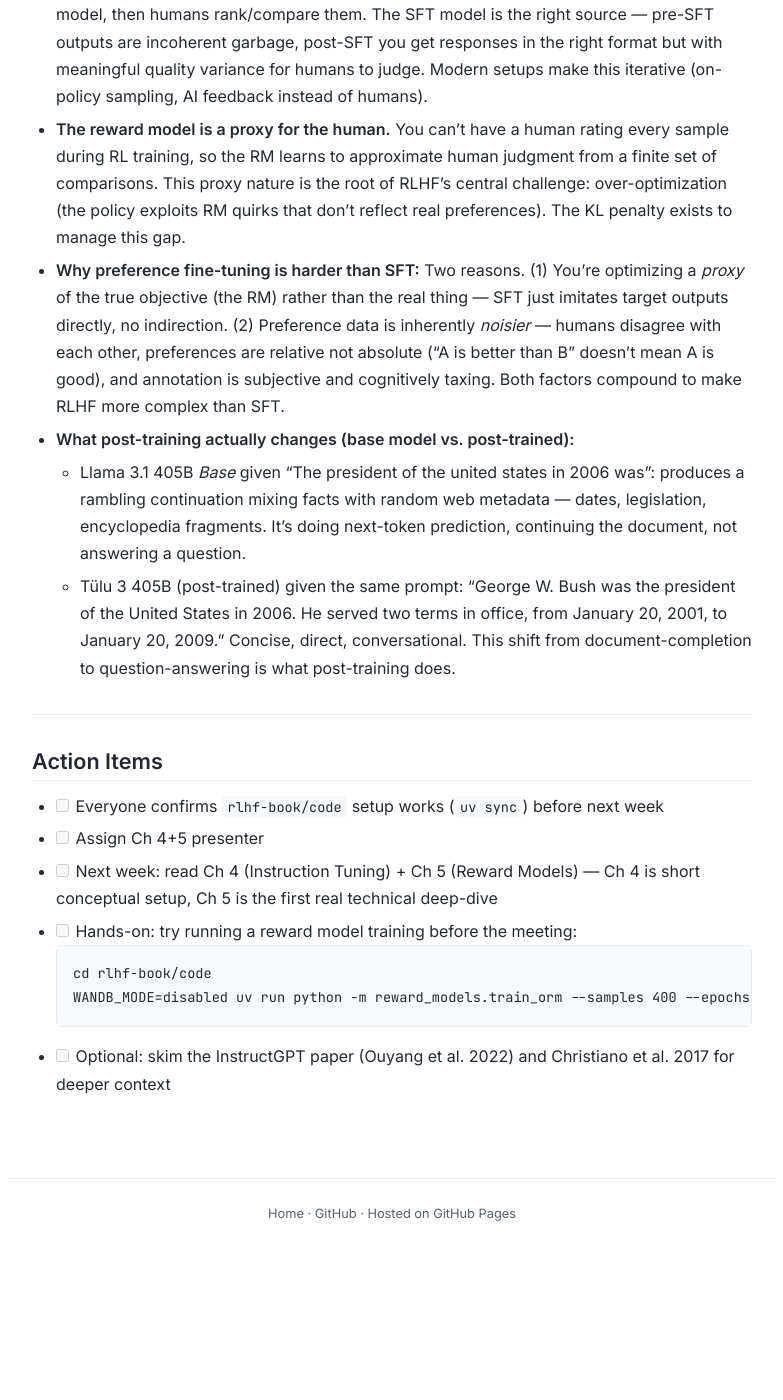
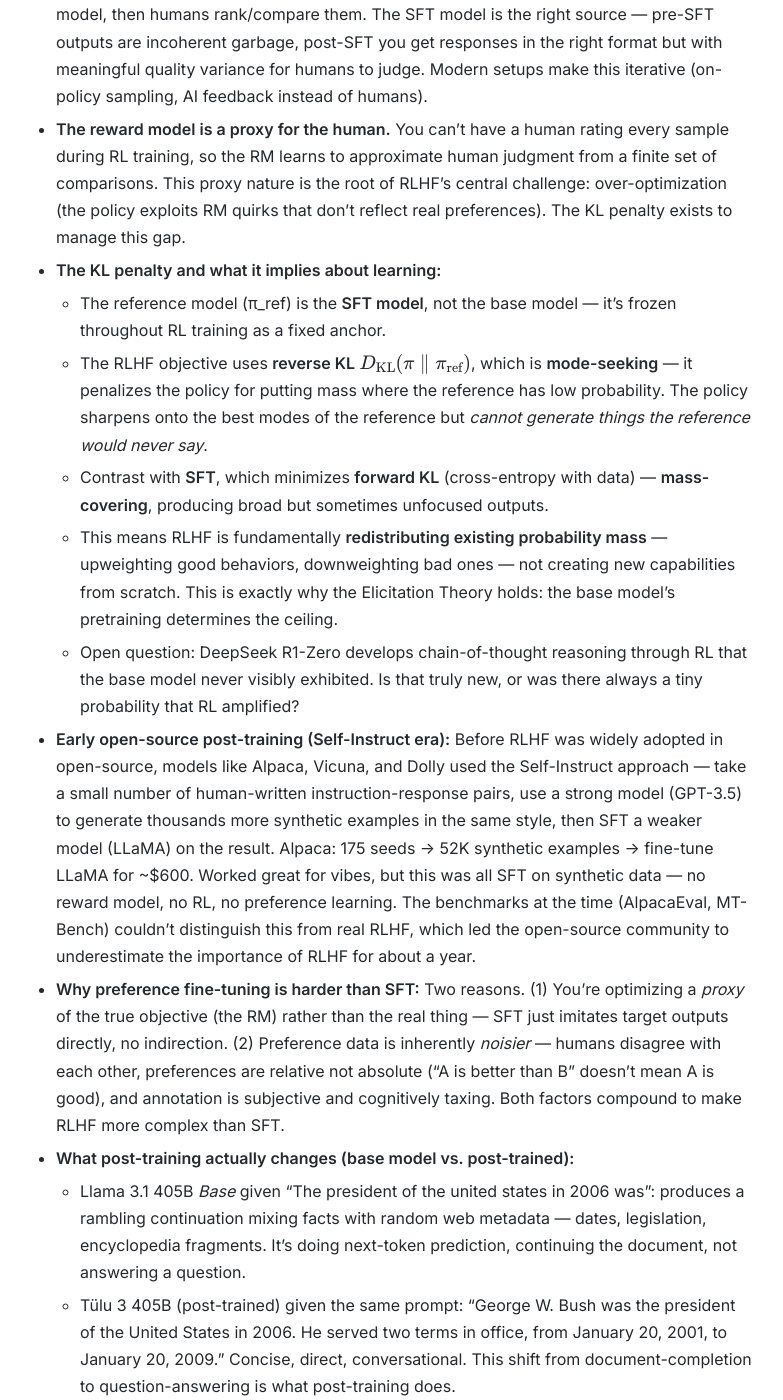
Before and after one commit to shreyasrajesh0308/RLHF-Reading-Group, a Jekyll site: the page built from notes/week01.md, in a window 1280 px wide and 1400 px high, scrolled down 4811 px. Shown: the whole window, without its empty margins (248-1031 px from the left). Built offline with Jekyll 4.4.1, drawn with Linux system fonts in a browser that asks for light colours; our own code applies the rules of GitHub Pages for plain Markdown files; before the commit the page ends 6060 px from its top, so only the background shows below that.

Commit message:
Add notes on KL divergence direction, mode-seeking vs mass-covering
Co-Authored-By: Claude Opus 4.6 <noreply@anthropic.com>

```diff
--- a/notes/week01.md
+++ b/notes/week01.md
@@ -115,6 +115,13 @@ $$p_\pi(\tau) = \rho_0(s_0) \prod_{t} \pi(a_t \mid s_t) \, p(s_{t+1} \mid s_t, a
 - **Core intuition for RLHF:** It's a way to bake in "human taste" into AI systems. These preferences are hard to specify — you can't write them as a simple loss function like next-token prediction. But humans *can* compare outputs ("A is better than B"), and RLHF turns that comparative signal into a training objective via reward models. It's "I know it when I see it" turned into a gradient.
 - **Where does preference data come from?** You sample multiple responses from the SFT model, then humans rank/compare them. The SFT model is the right source — pre-SFT outputs are incoherent garbage, post-SFT you get responses in the right format but with meaningful quality variance for humans to judge. Modern setups make this iterative (on-policy sampling, AI feedback instead of humans).
 - **The reward model is a proxy for the human.** You can't have a human rating every sample during RL training, so the RM learns to approximate human judgment from a finite set of comparisons. This proxy nature is the root of RLHF's central challenge: over-optimization (the policy exploits RM quirks that don't reflect real preferences). The KL penalty exists to manage this gap.
+- **The KL penalty and what it implies about learning:**
+  - The reference model (π_ref) is the **SFT model**, not the base model — it's frozen throughout RL training as a fixed anchor.
+  - The RLHF objective uses **reverse KL** $D_{\text{KL}}(\pi \parallel \pi_{\text{ref}})$, which is **mode-seeking** — it penalizes the policy for putting mass where the reference has low probability. The policy sharpens onto the best modes of the reference but *cannot generate things the reference would never say*.
+  - Contrast with **SFT**, which minimizes **forward KL** (cross-entropy with data) — **mass-covering**, producing broad but sometimes unfocused outputs.
+  - This means RLHF is fundamentally **redistributing existing probability mass** — upweighting good behaviors, downweighting bad ones — not creating new capabilities from scratch. This is exactly why the Elicitation Theory holds: the base model's pretraining determines the ceiling.
+  - Open question: DeepSeek R1-Zero develops chain-of-thought reasoning through RL that the base model never visibly exhibited. Is that truly new, or was there always a tiny probability that RL amplified?
+- **Early open-source post-training (Self-Instruct era):** Before RLHF was widely adopted in open-source, models like Alpaca, Vicuna, and Dolly used the Self-Instruct approach — take a small number of human-written instruction-response pairs, use a strong model (GPT-3.5) to generate thousands more synthetic examples in the same style, then SFT a weaker model (LLaMA) on the result. Alpaca: 175 seeds → 52K synthetic examples → fine-tune LLaMA for ~$600. Worked great for vibes, but this was all SFT on synthetic data — no reward model, no RL, no preference learning. The benchmarks at the time (AlpacaEval, MT-Bench) couldn't distinguish this from real RLHF, which led the open-source community to underestimate the importance of RLHF for about a year.
 - **Why preference fine-tuning is harder than SFT:** Two reasons. (1) You're optimizing a *proxy* of the true objective (the RM) rather than the real thing — SFT just imitates target outputs directly, no indirection. (2) Preference data is inherently *noisier* — humans disagree with each other, preferences are relative not absolute ("A is better than B" doesn't mean A is good), and annotation is subjective and cognitively taxing. Both factors compound to make RLHF more complex than SFT.
 - **What post-training actually changes (base model vs. post-trained):**
   - Llama 3.1 405B *Base* given "The president of the united states in 2006 was": produces a rambling continuation mixing facts with random web metadata — dates, legislation, encyclopedia fragments. It's doing next-token prediction, continuing the document, not answering a question.
```
